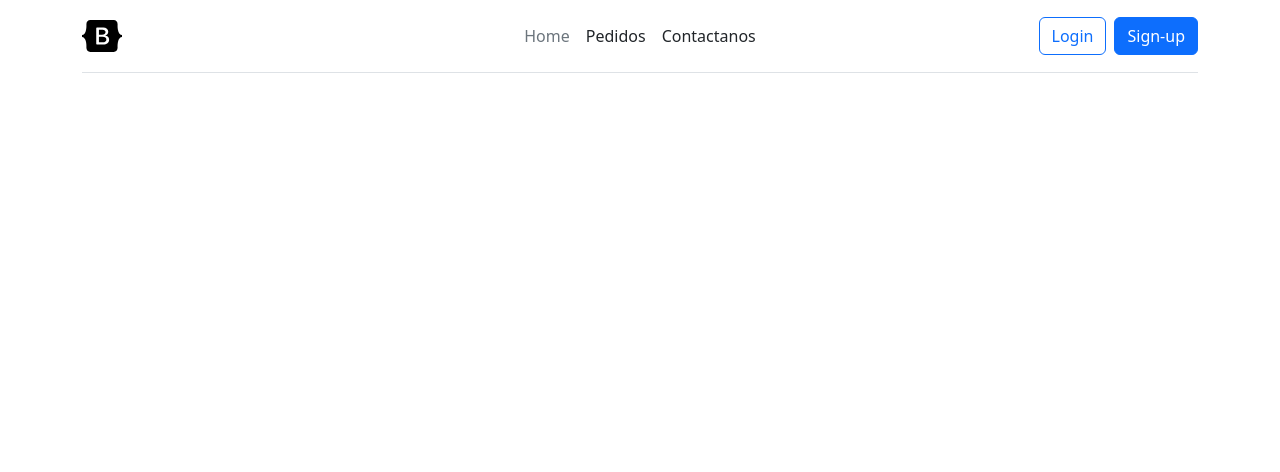
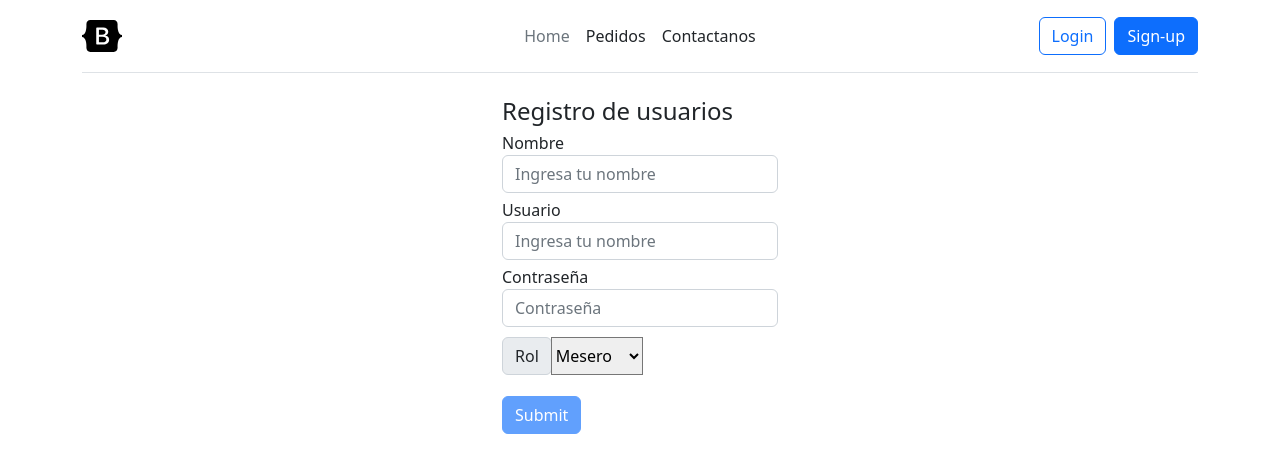
Before and after one commit to Lera2597/My_restaurant, an Angular app: page /register in a window 1280 px wide. Before the commit this address led to /. Shown: the top 472 px of the page. Built offline with nearby package versions, Linux system fonts and the light colour scheme; no server answers.

Commit message:
Register Form

```diff
--- a/angular.json
+++ b/angular.json
@@ -100,5 +100,8 @@
         }
       }
     }
+  },
+  "cli": {
+    "analytics": false
   }
 }
--- a/src/app/app-routing.module.ts
+++ b/src/app/app-routing.module.ts
@@ -3,8 +3,10 @@ import { RouterModule, Routes } from '@angular/router';
 import { LoginComponent } from './login/login.component';
 import { MesaComponent } from './mesa/mesa.component';
 import { MeseroComponent } from './mesero/mesero.component';
+import { RegisterComponent } from './register/register.component';
 const routes: Routes = [
   {path:'login',component:LoginComponent},
+  {path:'register',component:RegisterComponent},
   {path:'mesa',component:MesaComponent},
   {path:'mesero/:user',component:MeseroComponent}
 ];
--- a/src/app/app.module.ts
+++ b/src/app/app.module.ts
@@ -12,13 +12,15 @@ import { LoginComponent } from './login/login.component';
 import { ReactiveFormsModule } from '@angular/forms';
 import { MeseroComponent } from './mesero/mesero.component';
 import { MesaComponent } from './mesa/mesa.component';
+import { RegisterComponent } from './register/register.component';
 @NgModule({
   declarations: [
     AppComponent,
     HeaderComponent,
     LoginComponent,
     MeseroComponent,
-    MesaComponent
+    MesaComponent,
+    RegisterComponent
   ],
   imports: [
     ReactiveFormsModule,
--- a/src/app/login/login.component.css
+++ b/src/app/login/login.component.css
@@ -34,3 +34,7 @@ body {
     color: red;
 
 }
+
+a:hover{
+    cursor: pointer;
+}
--- a/src/app/login/login.component.html
+++ b/src/app/login/login.component.html
@@ -15,10 +15,11 @@
 
   .b-example-divider {
     height: 3rem;
-    background-color: rgba(0, 0, 0, .1);
-    border: solid rgba(0, 0, 0, .15);
+    background-color: rgba(0, 0, 0, 0.1);
+    border: solid rgba(0, 0, 0, 0.15);
     border-width: 1px 0;
-    box-shadow: inset 0 .5em 1.5em rgba(0, 0, 0, .1), inset 0 .125em .5em rgba(0, 0, 0, .15);
+    box-shadow: inset 0 0.5em 1.5em rgba(0, 0, 0, 0.1),
+      inset 0 0.125em 0.5em rgba(0, 0, 0, 0.15);
   }
 
   .b-example-vr {
@@ -28,7 +29,7 @@
   }
 
   .bi {
-    vertical-align: -.125em;
+    vertical-align: -0.125em;
     fill: currentColor;
   }
 
@@ -52,20 +53,36 @@
 </style>
 
 <body class="text-center">
-  <div style="border:1px solid red ;" class="form-signin w-100 m-auto">
+  <div style="border: 1px solid red" class="form-signin w-100 m-auto">
     <form [formGroup]="formularioRegistro">
-      <img class="mb-4" src="../assets/brand/bootstrap-logo.svg" alt="" width="72" height="57">
-      <h1 class="h1 mb-5 fw-normal _login-title">VillaChala </h1>
+      <img
+        class="mb-4"
+        src="../assets/brand/bootstrap-logo.svg"
+        alt=""
+        width="72"
+        height="57"
+      />
+      <h1 class="h1 mb-5 fw-normal _login-title">VillaChala</h1>
       <h1 class="h3 mb-3 fw-normal">Bienvenido</h1>
 
       <div class="form-floating">
-        <input formControlName="username" type="text" class="form-control" id="floatingInput"
-          placeholder="name@example.com">
+        <input
+          formControlName="username"
+          type="text"
+          class="form-control"
+          id="floatingInput"
+          placeholder="name@example.com"
+        />
         <label for="floatingInput">Username</label>
       </div>
       <div class="form-floating">
-        <input formControlName="password" type="password" class="form-control" id="floatingPassword"
-          placeholder="Password">
+        <input
+          formControlName="password"
+          type="password"
+          class="form-control"
+          id="floatingPassword"
+          placeholder="Password"
+        />
         <label for="floatingPassword">Password</label>
       </div>
       <!--
@@ -75,7 +92,14 @@
           </label>
         </div>
         -->
-      <button class="w-100 btn btn-lg btn-primary" type="button" (click)="login()">Sign in</button>
+      <button
+        class="w-100 btn btn-lg btn-primary"
+        type="button"
+        (click)="login()"
+      >
+        Sign in
+      </button>
+      <a class="card-link m-5" (click)="register()"> Registrarse </a>
       <p class="mt-5 mb-3 text-muted">&copy; 2022</p>
     </form>
   </div>
--- a/src/app/login/login.component.ts
+++ b/src/app/login/login.component.ts
@@ -15,7 +15,7 @@ export class LoginComponent implements OnInit {
   })
 
   private respuesta:any={answer:0};
-  constructor(private servidor:ServidorService, private reuter:Router) { }
+  constructor(private servidor:ServidorService, private router:Router) { }
 
   ngOnInit(): void {
   }
@@ -27,7 +27,7 @@ export class LoginComponent implements OnInit {
     if(this.respuesta.answer){
       console.log("bien");
 
-      this.reuter.navigate(['/mesero',this.respuesta.name])
+      this.router.navigate(['/mesero',this.respuesta.name])
     }
     else{
       console.log("mal");
@@ -40,4 +40,8 @@ export class LoginComponent implements OnInit {
       return servicio.login(value);
     }
   }
+
+  register(){
+    this.router.navigate(['/register']);
+  }
 }
--- /dev/null
+++ b/src/app/register/register.component.css
@@ -0,0 +1,3 @@
+.form-item {
+  margin-top: 5px;
+}
--- /dev/null
+++ b/src/app/register/register.component.html
@@ -0,0 +1,56 @@
+<div class="container" style="max-width: 300px">
+  <form [formGroup]="registerForm">
+    <h4 class="card-title">Registro de usuarios</h4>
+
+    <div class="form-group form-item">
+      <label for="name">Nombre</label>
+      <input
+        type="text"
+        class="form-control"
+        placeholder="Ingresa tu nombre"
+        formControlName="name"
+      />
+    </div>
+    <div class="form-group form-item">
+      <label for="name">Usuario</label>
+      <input
+        type="text"
+        class="form-control"
+        placeholder="Ingresa tu nombre"
+        formControlName="username"
+      />
+    </div>
+    <div class="form-group form-item">
+      <label for="pas">Contraseña</label>
+      <input
+        type="password"
+        class="form-control"
+        id="pass"
+        placeholder="Contraseña"
+        formControlName="pass"
+      />
+    </div>
+    <div class="input-group mb-3 form-item" style="margin-top: 10px">
+      <div class="input-group-prepend">
+        <label class="input-group-text" for="inputGroupSelect01">Rol</label>
+      </div>
+      <select
+        class="custom-select"
+        id="inputGroupSelect01"
+        formControlName="rol"
+      >
+        <option selected>Escoger...</option>
+        <option value="1">Mesero</option>
+        <option value="2">Cocina</option>
+      </select>
+    </div>
+    <button
+      type="submit"
+      class="btn btn-primary form-item"
+      (click)="createUser()"
+      [disabled]="!registerForm.valid"
+    >
+      Submit
+    </button>
+  </form>
+</div>
--- /dev/null
+++ b/src/app/register/register.component.ts
@@ -0,0 +1,49 @@
+import { Component, OnInit } from '@angular/core';
+import{AbstractControl, FormBuilder, FormControl, FormGroup, Validators} from '@angular/forms';
+import { Router } from '@angular/router';
+import { ServidorService } from '../services/servidor.service';
+
+
+@Component({
+  selector: 'app-register',
+  templateUrl: './register.component.html',
+  styleUrls: ['./register.component.css']
+})
+export class RegisterComponent implements OnInit {
+  registerForm;
+
+
+  constructor(
+    private formBuilder: FormBuilder,
+    private registerService: ServidorService,
+  ) {
+    this.registerForm = this.formBuilder.group(
+      { name: ['',Validators.required],
+        pass: ['', Validators.required],
+        username: ['', Validators.required],
+        rol: [1]
+    }
+
+    )
+   }
+
+  ngOnInit(): void {
+    this.registerService.register({
+      name: 'leo',
+      pass:'1234',
+      username: 'mesero1',
+      rol: 1
+    }).subscribe( x => {
+      console.log('responde: ', x)
+    })
+  }
+
+  createUser(){
+    console.log('NewUser: ', this.registerForm.value);
+    this.registerService.register(this.registerForm.value).subscribe( x => {
+      alert('Usuario creado')
+
+    })
+  }
+
+}
--- a/src/app/services/servidor.service.ts
+++ b/src/app/services/servidor.service.ts
@@ -4,14 +4,20 @@ import { HttpClient } from '@angular/common/http';
   providedIn: 'root'
 })
 export class ServidorService {
-  private link_login = 'http://localhost:80/Web_Proyecto_Final/Prueba1/Login.php';
+  private rootPath = 'http://localhost:80/Web_Proyecto_Final/';
   //respuesta:any={hola:10};
   constructor(private http:HttpClient) {
   }
   login(data:any){
     console.log(data);
-    const path = `${this.link_login}`;
+    const path = `${this.rootPath}/login.php`;
     console.log(path);
     return this.http.post(path,data);
   }
+
+  register(data: any){
+    return this.http.post(`${this.rootPath}Set.php`, data )
+
+
+  }
 }
```
Also changed, not shown: 1 other file (tests, documents, lock files or other folders).
